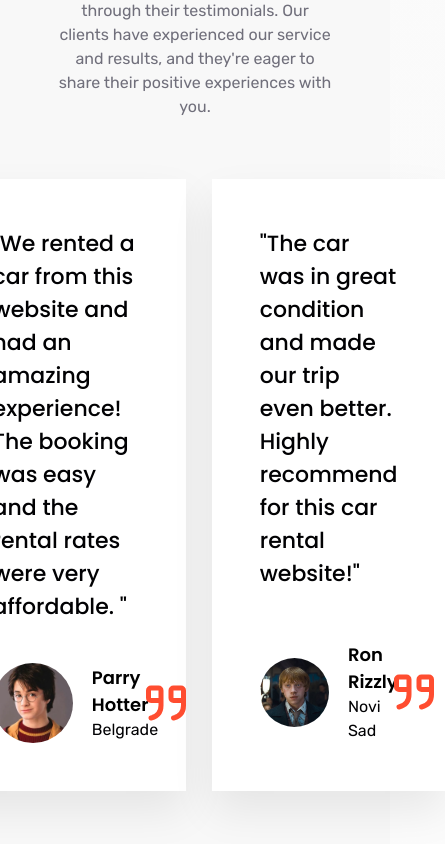
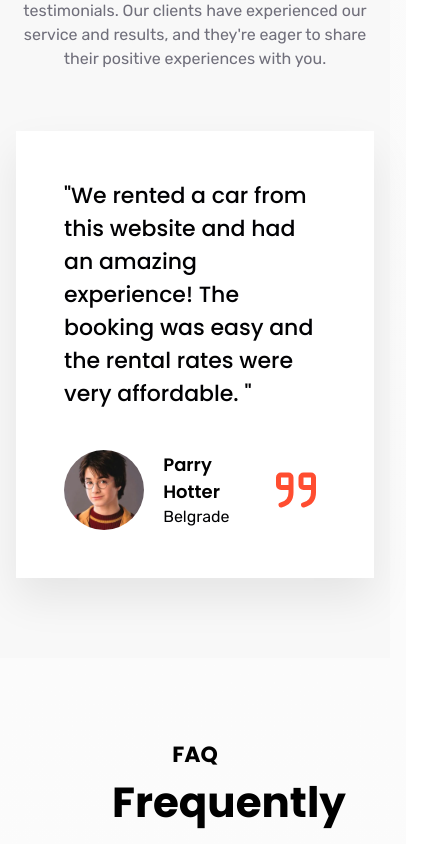
Before and after one commit to TortarZ/car-rental, a Next.js app: page / in a window 390 px wide. Shown: the part 7160-8004 px from the top of the page, 445 px wide, since content can reach past the window. Built offline with nearby package versions, Linux system fonts and the light colour scheme.

Commit message:
feat (UserReview): Responsive for all device

```diff
--- a/app/components/Styles/UserReview.css
+++ b/app/components/Styles/UserReview.css
@@ -86,3 +86,31 @@
     padding: 0 5rem;
   }
 }
+
+@media (max-width: 768px) {
+  .user-review-example li:nth-child(2) {
+    display: none;
+  }
+
+  .user-review-example {
+    padding: 0 3.5rem;
+  }
+
+  .user-review-title {
+    padding: 0;
+  }
+
+  .example {
+    width: 100%;
+  }
+}
+
+@media (max-width: 430px) {
+  .user-review-con {
+    padding: 5rem 1rem;
+  }
+
+  .user-review-example {
+    padding: 0;
+  }
+}
--- a/app/components/UserReview.tsx
+++ b/app/components/UserReview.tsx
@@ -17,8 +17,8 @@ const UserReview = () => {
               experiences with you.
             </p>
           </div>
-          <div className="user-review-example">
-            <div className="example">
+          <ul className="user-review-example">
+            <li className="example">
               <p>
                 "We rented a car from this website and had an amazing
                 experience! The booking was easy and the rental rates were very
@@ -57,8 +57,8 @@ const UserReview = () => {
                   </svg>
                 </span>
               </div>
-            </div>
-            <div className="example">
+            </li>
+            <li className="example">
               <p>
                 "The car was in great condition and made our trip even better.
                 Highly recommend for this car rental website!"
@@ -96,8 +96,8 @@ const UserReview = () => {
                   </svg>
                 </span>
               </div>
-            </div>
-          </div>
+            </li>
+          </ul>
         </div>
       </section>
     </>
```
